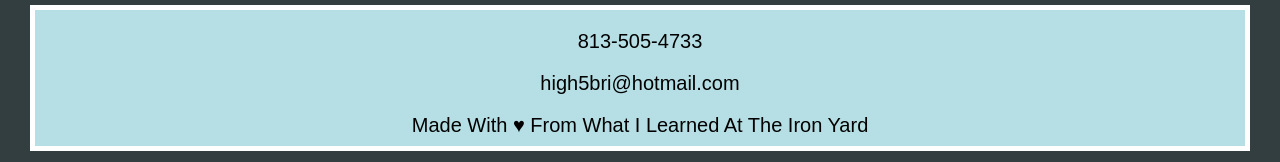
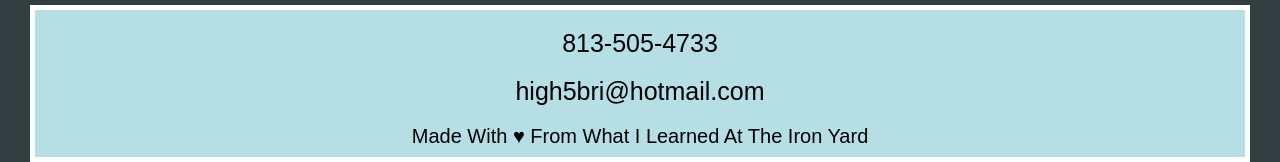
Before and after one commit to bdog72/Final_Portfolio_2017, a React app: page / in a window 1280 px wide. Shown: the part 885-1047 px from the top of the page. Built offline with nearby package versions, Linux system fonts and the light colour scheme; some packages are replaced by stand-ins of ours; no server answers; a web font is replaced by a local one.

Commit message:
added some css changes

```diff
--- a/src/components/App.js
+++ b/src/components/App.js
@@ -75,8 +75,10 @@ export default class App extends Component {
         <Rrouter />
       </div>
       <div className='box footer'>
-        <h2>813-505-4733</h2>
-        <h2>high5bri&#64;hotmail.com</h2>
+        <div className='foot1'>
+          <h2>813-505-4733</h2>
+          <h2>high5bri&#64;hotmail.com</h2>
+        </div>
         <h2>Made With &hearts; From What I Learned At The Iron Yard</h2>
       </div>
     </div>
--- a/src/styles/grid.scss
+++ b/src/styles/grid.scss
@@ -156,4 +156,8 @@
     font-size: 20px;
     color: black;
   }
+
+  .foot1 h2 {
+    font-size: 25px;
+  }
 }
```
